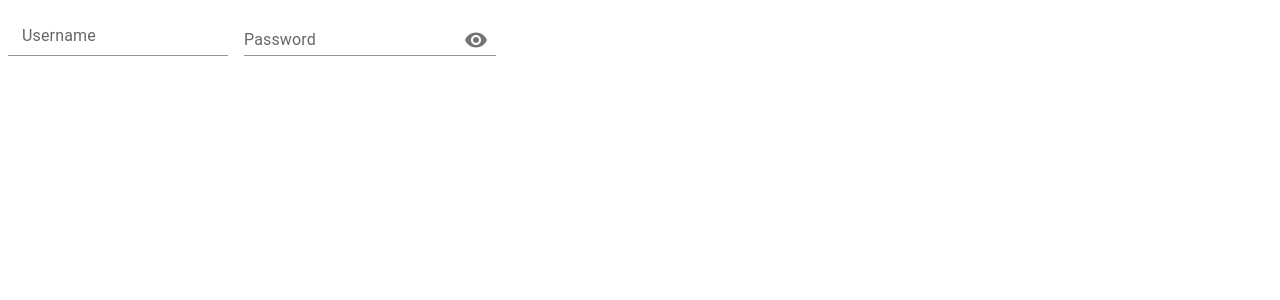
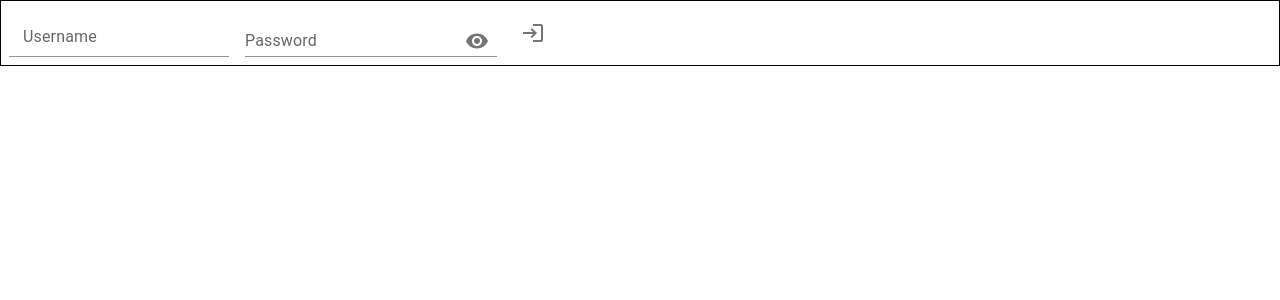
Before and after one commit to jinho-choi123/todo-frontend, a Next.js app: page /login in a window 1280 px wide. Shown: the top 300 px of the page. Built offline with nearby package versions, Linux system fonts and the light colour scheme.

Commit message:
add submit button

```diff
--- a/component/organisms/LoginForm.js
+++ b/component/organisms/LoginForm.js
@@ -1,7 +1,8 @@
-import { FormControl, InputLabel, Input, FilledInput, InputAdornment, IconButton, Box} from "@mui/material"
+import { FormControl, InputLabel,Button, Input, FilledInput, InputAdornment, IconButton, Box} from "@mui/material"
 import {useState} from 'react'
 import Visibility from '@mui/icons-material/Visibility';
 import VisibilityOff from '@mui/icons-material/VisibilityOff';
+import LoginIcon from '@mui/icons-material/Login';
 
 const LoginForm = () => {
     const [values, setValues] = useState({
@@ -31,6 +32,8 @@ const LoginForm = () => {
         component="form"
         sx={{
         '& > :not(style)': { m: 1 },
+        border: 1,
+        display: 'flex',
         }}
         noValidate
         autoComplete="off"
@@ -59,6 +62,9 @@ const LoginForm = () => {
                     }
                 />
             </FormControl>
+            <IconButton>
+                <LoginIcon/>
+            </IconButton>
         </Box>
     )
 
```
